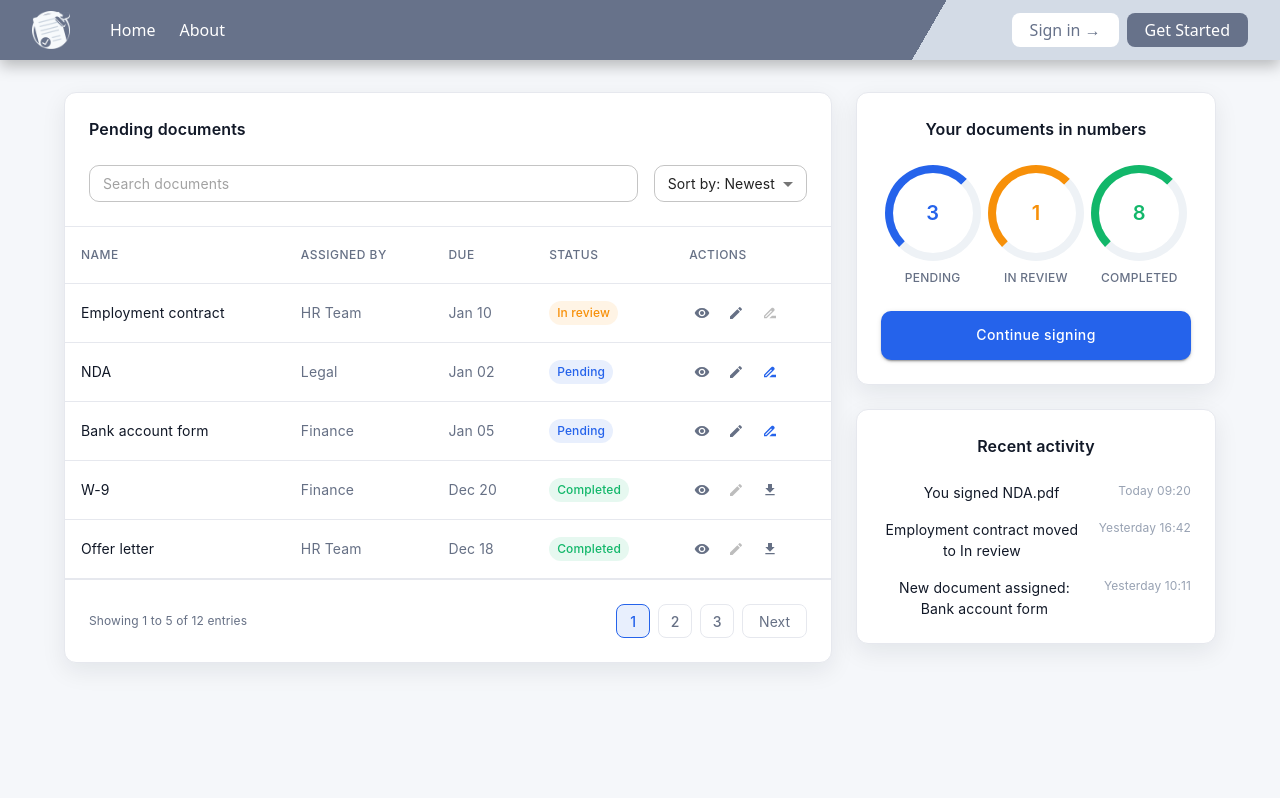
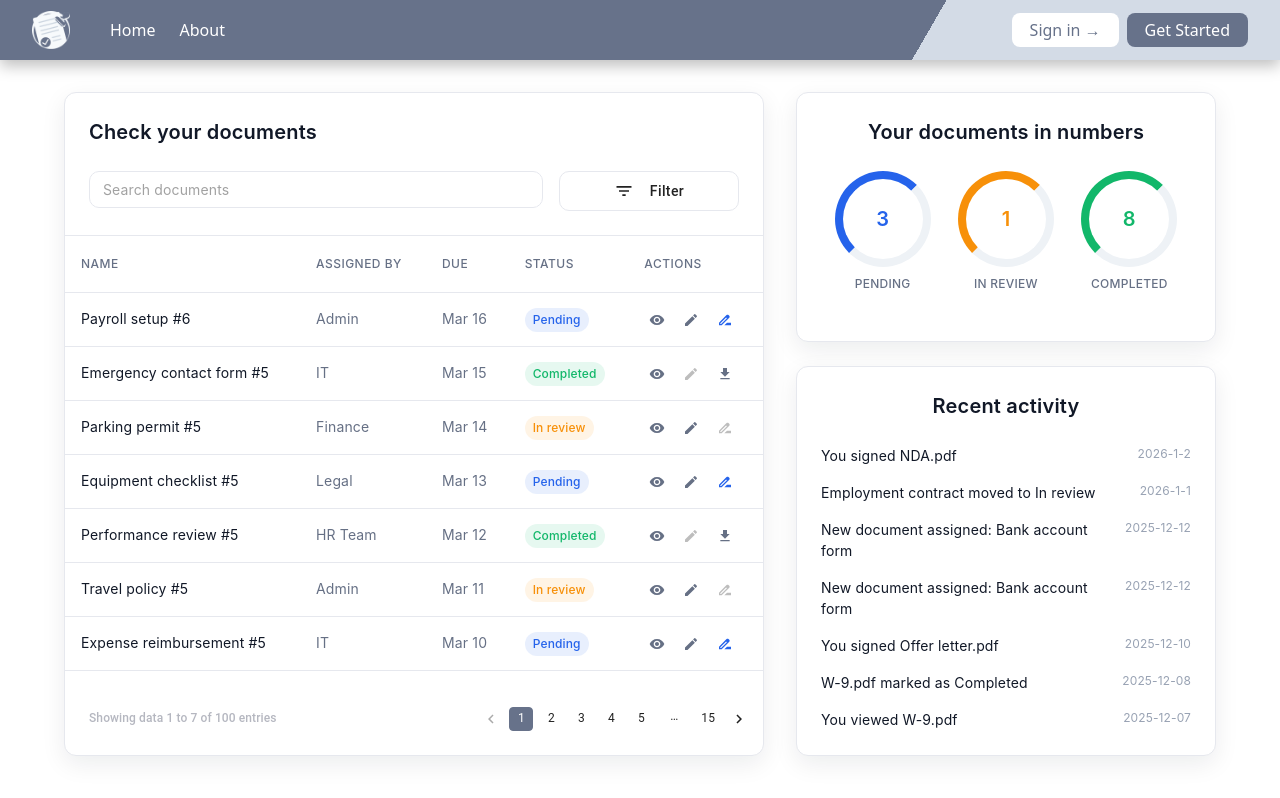
Before and after one commit to Vlad-Valean/ProceduralNexus, a React (Vite) app in the folder webapp/: page /dashboard in a window 1280 px wide. Built offline with nearby package versions, Linux system fonts and the light colour scheme.

Commit message:
enhance UserDashboard with filtering, pagination, and improved layout

```diff
--- a/webapp/src/pages/UserDashboard.tsx
+++ b/webapp/src/pages/UserDashboard.tsx
@@ -14,11 +14,15 @@ import {
   IconButton,
   TextField,
   MenuItem,
-  Select,
-  Button,
-  Chip
+  Chip,
+  Checkbox,
+  ListItemText,
+  FormControl,
+  Menu,
+  Button
 } from '@mui/material';
-import { Visibility, Edit, DriveFileRenameOutline, FileDownload } from '@mui/icons-material';
+import { Visibility, Edit, DriveFileRenameOutline, FileDownload, FilterList } from '@mui/icons-material';
+import Pagination from '@mui/material/Pagination';
 
 interface Document {
   id: number;
@@ -29,22 +33,82 @@ interface Document {
 }
 
 const mockDocuments: Document[] = [
-  { id: 1, name: 'Employment contract', assignedBy: 'HR Team', due: 'Jan 10', status: 'In review' },
-  { id: 2, name: 'NDA', assignedBy: 'Legal', due: 'Jan 02', status: 'Pending' },
-  { id: 3, name: 'Bank account form', assignedBy: 'Finance', due: 'Jan 05', status: 'Pending' },
-  { id: 4, name: 'W-9', assignedBy: 'Finance', due: 'Dec 20', status: 'Completed' },
-  { id: 5, name: 'Offer letter', assignedBy: 'HR Team', due: 'Dec 18', status: 'Completed' }
+  // 100 generated entries
+  ...Array.from({ length: 100 }, (_, i) => {
+    const id = i + 1;
+    const names = [
+      'Employment contract', 'NDA', 'Bank account form', 'W-9', 'Offer letter',
+      'Onboarding checklist', 'Tax form 1099', 'Code of Conduct', 'Benefits enrollment',
+      'Direct deposit form', 'Confidentiality agreement', 'Remote work policy',
+      'IT Security Policy', 'Expense reimbursement', 'Travel policy', 'Performance review',
+      'Equipment checklist', 'Parking permit', 'Emergency contact form', 'Payroll setup'
+    ];
+    const assignedBys = [
+      'HR Team', 'Legal', 'Finance', 'IT', 'Admin'
+    ];
+    const statuses: Document['status'][] = ['Pending', 'In review', 'Completed'];
+    // Distribute values for variety
+    return {
+      id,
+      name: names[i % names.length] + (id > names.length ? ` #${Math.floor(id / names.length) + 1}` : ''),
+      assignedBy: assignedBys[i % assignedBys.length],
+      due: `Mar ${((i % 28) + 1).toString().padStart(2, '0')}`,
+      status: statuses[i % statuses.length]
+    };
+  })
 ];
 
 const recentActivity = [
-  { text: 'You signed NDA.pdf', time: 'Today 09:20' },
-  { text: 'Employment contract moved to In review', time: 'Yesterday 16:42' },
-  { text: 'New document assigned: Bank account form', time: 'Yesterday 10:11' }
+  { text: 'You signed NDA.pdf', time: '2026-1-2' },
+  { text: 'Employment contract moved to In review', time: '2026-1-1' },
+  { text: 'New document assigned: Bank account form', time: '2025-12-12' },
+  { text: 'New document assigned: Bank account form', time: '2025-12-12' },
+  { text: 'You signed Offer letter.pdf', time: '2025-12-10' },
+  { text: 'W-9.pdf marked as Completed', time: '2025-12-08' },
+  { text: 'You viewed W-9.pdf', time: '2025-12-07' }
+];
+
+const statusOptions = [
+  { value: 'Pending', label: 'Pending' },
+  { value: 'In review', label: 'In review' },
+  { value: 'Completed', label: 'Completed' }
 ];
 
 const UserDashboard: React.FC = () => {
   const [searchQuery, setSearchQuery] = useState('');
-  const [sortBy, setSortBy] = useState('newest');
+  const [statusFilter, setStatusFilter] = useState<string[]>([]);
+  const [sortMenuAnchor, setSortMenuAnchor] = useState<null | HTMLElement>(null);
+  const [page, setPage] = useState(1);
+
+  const rowsPerPage = 7;
+
+  // Filter and sort documents based on search, status, and date
+  const filteredDocuments = React.useMemo(() => {
+    let docs = [...mockDocuments];
+    if (searchQuery.trim()) {
+      const q = searchQuery.trim().toLowerCase();
+      docs = docs.filter(
+        doc =>
+          doc.name.toLowerCase().includes(q) ||
+          doc.assignedBy.toLowerCase().includes(q) ||
+          doc.due.toLowerCase().includes(q) ||
+          doc.status.toLowerCase().includes(q)
+      );
+    }
+    if (statusFilter.length > 0) {
+      docs = docs.filter(doc => statusFilter.includes(doc.status));
+    }
+    docs.sort((a, b) => b.id - a.id); // always newest first
+    return docs;
+  }, [searchQuery, statusFilter, mockDocuments]);
+
+  const totalPages = Math.ceil(filteredDocuments.length / rowsPerPage);
+  const paginatedDocuments = filteredDocuments.slice((page - 1) * rowsPerPage, page * rowsPerPage);
+
+  // Reset to page 1 when search or sort changes
+  React.useEffect(() => {
+    setPage(1);
+  }, [searchQuery, statusFilter]);
 
   const getStatusColor = (status: Document['status']) => {
     switch (status) {
@@ -57,21 +121,31 @@ const UserDashboard: React.FC = () => {
     }
   };
 
+  // Sort bar open/close handlers
+  const handleSortMenuOpen = (event: React.MouseEvent<HTMLElement>) => {
+    setSortMenuAnchor(event.currentTarget);
+  };
+  const handleSortMenuClose = () => {
+    setSortMenuAnchor(null);
+  };
+
   return (
-    <Box sx={{ minHeight: '100vh', backgroundColor: '#F5F7FA' }}>
+    <Box sx={{ minHeight: '100vh' }}>
       <Navbar />
-
-      <Container maxWidth="lg" sx={{ mt: 4, mb: 8 }}>
-        <Box sx={{ display: 'flex', gap: 3 }}>
+      <Container maxWidth={false} sx={{ mt: 4, mb: 8, px: { xs: 1, sm: 4, md: 8 } }}>
+        <Box sx={{ display: 'flex', gap: 4, alignItems: 'flex-start' }}>
           {/* Left Column - Documents Table */}
-          <Box sx={{ flex: 1 }}>
+          <Box sx={{ flex: 2, minWidth: 0 }}>
             <Paper
               sx={{
                 borderRadius: '12px',
                 border: '1px solid #E6E8EE',
                 boxShadow: '0px 8px 24px rgba(16, 24, 40, 0.08)',
                 backgroundColor: 'white',
-                overflow: 'hidden'
+                overflow: 'hidden',
+                minHeight: 662,
+                display: 'flex',
+                flexDirection: 'column'
               }}
             >
               {/* Card Header */}
@@ -79,13 +153,13 @@ const UserDashboard: React.FC = () => {
                 <Box sx={{ display: 'flex', justifyContent: 'space-between', alignItems: 'center', mb: 3 }}>
                   <Typography
                     sx={{
-                      fontSize: '16px',
+                      fontSize: '20px',
                       fontWeight: 600,
                       color: '#111827',
                       fontFamily: 'Inter, system-ui, Helvetica, Arial, sans-serif'
                     }}
                   >
-                    Pending documents
+                    Check your documents
                   </Typography>
                 </Box>
 
@@ -96,36 +170,95 @@ const UserDashboard: React.FC = () => {
                     placeholder="Search documents"
                     value={searchQuery}
                     onChange={(e) => setSearchQuery(e.target.value)}
+                    autoComplete="off"
                     sx={{
                       flex: 1,
                       '& .MuiOutlinedInput-root': {
                         borderRadius: '10px',
                         backgroundColor: 'white',
                         fontSize: '14px',
-                        fontFamily: 'Inter, system-ui, Helvetica, Arial, sans-serif'
+                        fontFamily: 'Inter, system-ui, Helvetica, Arial, sans-serif',
+                        '& fieldset': { borderColor: '#E6E8EE' },
+                        '&:hover fieldset': { borderColor: '#67728A' },
+                        '&.Mui-focused fieldset': { borderColor: '#67728A' }
                       }
                     }}
                   />
-                  <Select
-                    size="small"
-                    value={sortBy}
-                    onChange={(e) => setSortBy(e.target.value)}
+                  <FormControl sx={{ minWidth: 180 }}>
+                    <Button
+                      variant="outlined"
+                      onClick={handleSortMenuOpen}
                       sx={{
                         borderRadius: '10px',
                         fontSize: '14px',
-                      minWidth: 150,
-                      fontFamily: 'Inter, system-ui, Helvetica, Arial, sans-serif'
+                        height: 40,
+                        color: '#222',
+                        borderColor: '#E6E8EE',
+                        textTransform: 'none',
+                        display: 'flex',
+                        alignItems: 'center',
+                        gap: 1,
+                        boxShadow: 'none !important',
+                        outline: 'none !important',
+                        '&:hover': { borderColor: '#67728A' },
+                        '&.Mui-focused': { borderColor: '#67728A', boxShadow: 'none !important', outline: 'none !important' },
+                        '&.MuiButton-outlined': {
+                          '&:focus': { borderColor: '#67728A', boxShadow: 'none !important', outline: 'none !important' }
+                        }
                       }}
                     >
-                    <MenuItem value="newest">Sort by: Newest</MenuItem>
-                    <MenuItem value="oldest">Sort by: Oldest</MenuItem>
-                    <MenuItem value="name">Sort by: Name</MenuItem>
-                  </Select>
+                      <FilterList sx={{ fontSize: 20, mr: 1 }} />
+                      Filter
+                    </Button>
+                    <Menu
+                      anchorEl={sortMenuAnchor}
+                      open={Boolean(sortMenuAnchor)}
+                      onClose={handleSortMenuClose}
+                      PaperProps={{
+                        sx: { minWidth: 165, p: 1 }
+                      }}
+                    >
+                      <Typography sx={{ px: 2, pt: 1, pb: 0.5, fontWeight: 600, fontSize: '0.85rem', color: '#222' }}>
+                        Document status
+                      </Typography>
+                      {statusOptions.map(option => (
+                        <MenuItem
+                          key={option.value}
+                          value={option.value}
+                          onClick={() => {
+                            setStatusFilter(prev =>
+                              prev.includes(option.value)
+                                ? prev.filter(v => v !== option.value)
+                                : [...prev, option.value]
+                            );
+                          }}
+                          sx={{ pl: 2, minHeight: 28, py: 0.2 }} // Smaller height and padding
+                        >
+                          <Checkbox
+                            checked={statusFilter.includes(option.value)}
+                            sx={{
+                              p: 0.3,
+                              mr: 1,
+                              '& .MuiSvgIcon-root': {
+                                fontSize: 18,
+                                color: '#67728A', // Set tick color to match outline
+                              },
+                              color: '#67728A', // Set box outline color
+                            }}
+                          />
+                          <ListItemText
+                            primary={option.label}
+                            primaryTypographyProps={{ fontSize: '0.92rem' }} // Smaller text
+                          />
+                        </MenuItem>
+                      ))}
+                    </Menu>
+                  </FormControl>
                 </Box>
               </Box>
 
               {/* Table */}
-              <TableContainer>
+              <TableContainer sx={{ flex: '1 1 auto' }}>
                 <Table>
                   <TableHead>
                     <TableRow>
@@ -197,13 +330,22 @@ const UserDashboard: React.FC = () => {
                     </TableRow>
                   </TableHead>
                   <TableBody>
-                    {mockDocuments.map((doc) => {
+                    {paginatedDocuments.length > 0 ? (
+                      paginatedDocuments.map((doc) => {
                         const statusColor = getStatusColor(doc.status);
                         const isCompleted = doc.status === 'Completed';
                         const isPending = doc.status === 'Pending';
 
                         return (
-                        <TableRow key={doc.id} hover>
+                          <TableRow
+                            key={doc.id}
+                            hover
+                            sx={{
+                              height: 54,
+                              '& td': { py: 1 },
+                              '&:hover': { backgroundColor: '#CBD5E0' }
+                            }}
+                          >
                             <TableCell
                               sx={{
                                 fontSize: '14px',
@@ -280,7 +422,21 @@ const UserDashboard: React.FC = () => {
                             </TableCell>
                           </TableRow>
                         );
-                    })}
+                      })
+                    ) : (
+                      <TableRow>
+                        <TableCell colSpan={5} sx={{ py: 6, textAlign: 'center', border: 0 }}>
+                          <Box sx={{ display: 'flex', flexDirection: 'column', alignItems: 'center', gap: 2 }}>
+                            <Typography sx={{ color: "#b5b7c0", fontWeight: 600, fontSize: "1.15rem" }}>
+                              No documents were assigned to you yet.
+                            </Typography>
+                            <Typography sx={{ color: "#b5b7c0", fontWeight: 400, fontSize: "0.95rem", maxWidth: 340 }}>
+                              You currently have no documents to review, sign, or download. Please check back later or contact your administrator if you believe this is an error.
+                            </Typography>
+                          </Box>
+                        </TableCell>
+                      </TableRow>
+                    )}
                   </TableBody>
                 </Table>
               </TableContainer>
@@ -289,62 +445,89 @@ const UserDashboard: React.FC = () => {
               <Box
                 sx={{
                   p: 3,
-                  borderTop: '1px solid #E6E8EE',
                   display: 'flex',
                   justifyContent: 'space-between',
-                  alignItems: 'center'
+                  alignItems: 'center',
+                  mt: 'auto',
+                  flexWrap: 'wrap',
+                  width: '95%'
                 }}
               >
-                <Typography sx={{ fontSize: '12px', color: '#667085', fontFamily: 'Inter, system-ui, Helvetica, Arial, sans-serif' }}>
-                  Showing 1 to 5 of 12 entries
+                <Box sx={{ flex: 1 }}>
+                  <Typography sx={{
+                    color: "#B5B7C0",
+                    fontWeight: 500,
+                    textAlign: "left",
+                    fontSize: "0.75rem"
+                  }}>
+                    {filteredDocuments.length === 0
+                      ? "Showing data 0 to 0 of 0 entries"
+                      : `Showing data ${(page - 1) * rowsPerPage + 1} to ${Math.min(page * rowsPerPage, filteredDocuments.length)} of ${filteredDocuments.length} entries`}
                   </Typography>
-                <Box sx={{ display: 'flex', gap: 1 }}>
-                  {[1, 2, 3].map((page) => (
-                    <Box
-                      key={page}
+                </Box>
+                <Box sx={{ display: "flex", alignItems: "center", gap: 2 }}>
+                  <Pagination
+                    count={totalPages}
+                    page={page}
+                    onChange={(_, value) => setPage(value)}
+                    siblingCount={1}
+                    boundaryCount={1}
+                    color="primary"
+                    shape="rounded"
+                    size="small"
                     sx={{
-                        width: 32,
-                        height: 32,
-                        borderRadius: '8px',
-                        border: page === 1 ? '1px solid #2563EB' : '1px solid #E6E8EE',
-                        backgroundColor: page === 1 ? 'rgba(37, 99, 235, 0.1)' : 'white',
-                        display: 'flex',
-                        alignItems: 'center',
-                        justifyContent: 'center',
-                        fontSize: '14px',
-                        fontWeight: 500,
-                        color: page === 1 ? '#2563EB' : '#667085',
-                        cursor: 'pointer',
-                        fontFamily: 'Inter, system-ui, Helvetica, Arial, sans-serif'
+                      "& .MuiPagination-ul": {
+                        gap: 0.5,
+                      },
+                      "& .MuiPaginationItem-root": {
+                        fontSize: "0.75rem",
+                        minWidth: 24,
+                        height: 24,
+                        boxShadow: "none !important",
+                        borderColor: "#67728A !important",
+                        padding: "2px 6px",
+                        outline: "none !important",
+                      },
+                      "& .MuiPaginationItem-root:focus": {
+                        boxShadow: "none !important",
+                        outline: "none !important",
+                        borderColor: "#67728A !important",
+                      },
+                      "& .MuiPaginationItem-root:active": {
+                        boxShadow: "none !important",
+                        outline: "none !important",
+                        borderColor: "#67728A !important",
+                      },
+                      "& .MuiPaginationItem-root.Mui-focusVisible": {
+                        boxShadow: "none !important",
+                        outline: "none !important",
+                        borderColor: "#67728A !important",
+                      },
+                      "& .Mui-selected": {
+                        backgroundColor: "#67728A !important",
+                        color: "#fff !important",
+                        borderColor: "#67728A !important",
+                        borderWidth: "1.5px",
+                        borderStyle: "solid",
+                      },
+                      "& .Mui-selected:hover": {
+                        backgroundColor: "#5a6276 !important",
+                      },
+                      // Ensure ellipsis is visible for many pages
+                      "& .MuiPaginationItem-ellipsis": {
+                        mx: "4px",
+                      },
                     }}
-                    >
-                      {page}
-                    </Box>
-                  ))}
-                  <Box
-                    sx={{
-                      px: 2,
-                      height: 32,
-                      borderRadius: '8px',
-                      border: '1px solid #E6E8EE',
-                      display: 'flex',
-                      alignItems: 'center',
-                      justifyContent: 'center',
-                      fontSize: '14px',
-                      color: '#667085',
-                      cursor: 'pointer',
-                      fontFamily: 'Inter, system-ui, Helvetica, Arial, sans-serif'
-                    }}
-                  >
-                    Next
-                  </Box>
+                    showFirstButton={false}
+                    showLastButton={false}
+                  />
                 </Box>
               </Box>
             </Paper>
           </Box>
 
           {/* Right Column */}
-          <Box sx={{ width: '360px' }}>
+          <Box sx={{ width: '420px', minWidth: '340px' }}>
             {/* Stats Card */}
             <Paper
               sx={{
@@ -358,7 +541,7 @@ const UserDashboard: React.FC = () => {
             >
               <Typography
                 sx={{
-                  fontSize: '16px',
+                  fontSize: '20px',
                   fontWeight: 600,
                   mb: 3,
                   color: '#111827',
@@ -415,24 +598,7 @@ const UserDashboard: React.FC = () => {
                   </Box>
                 ))}
               </Box>
-              <Button
-                fullWidth
-                variant="contained"
-                sx={{
-                  backgroundColor: '#2563EB',
-                  color: 'white',
-                  textTransform: 'none',
-                  borderRadius: '10px',
-                  py: 1.5,
-                  fontSize: '14px',
-                  fontFamily: 'Inter, system-ui, Helvetica, Arial, sans-serif',
-                  '&:hover': {
-                    backgroundColor: '#1D4ED8'
-                  }
-                }}
-              >
-                Continue signing
-              </Button>
+              {/* Continue signing button removed as requested */}
             </Paper>
 
             {/* Recent Activity */}
@@ -442,12 +608,13 @@ const UserDashboard: React.FC = () => {
                 borderRadius: '12px',
                 border: '1px solid #E6E8EE',
                 boxShadow: '0px 8px 24px rgba(16, 24, 40, 0.08)',
-                backgroundColor: 'white'
+                backgroundColor: 'white',
+                minHeight: 340
               }}
             >
               <Typography
                 sx={{
-                  fontSize: '16px',
+                  fontSize: '20px',
                   fontWeight: 600,
                   mb: 3,
                   color: '#111827',
@@ -472,7 +639,8 @@ const UserDashboard: React.FC = () => {
                         fontSize: '14px',
                         color: '#111827',
                         flex: 1,
-                        fontFamily: 'Inter, system-ui, Helvetica, Arial, sans-serif'
+                        fontFamily: 'Inter, system-ui, Helvetica, Arial, sans-serif',
+                        textAlign: 'left'
                       }}
                     >
                       {activity.text}
@@ -482,7 +650,8 @@ const UserDashboard: React.FC = () => {
                         fontSize: '12px',
                         color: '#98A2B3',
                         whiteSpace: 'nowrap',
-                        fontFamily: 'Inter, system-ui, Helvetica, Arial, sans-serif'
+                        fontFamily: 'Inter, system-ui, Helvetica, Arial, sans-serif',
+                        textAlign: 'left'
                       }}
                     >
                       {activity.time}
```
Lines whose indentation alone changed are shown as unchanged.
